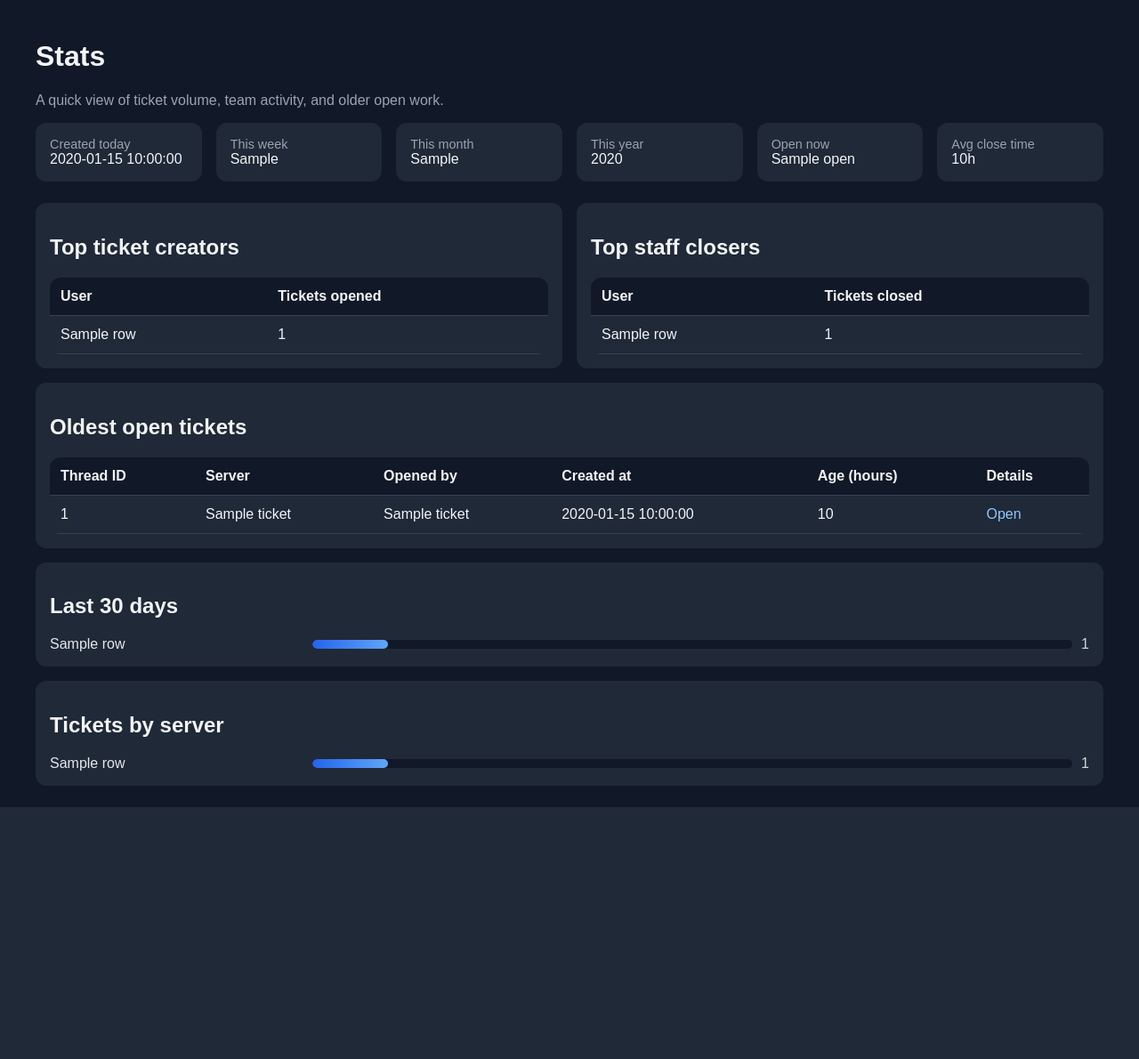
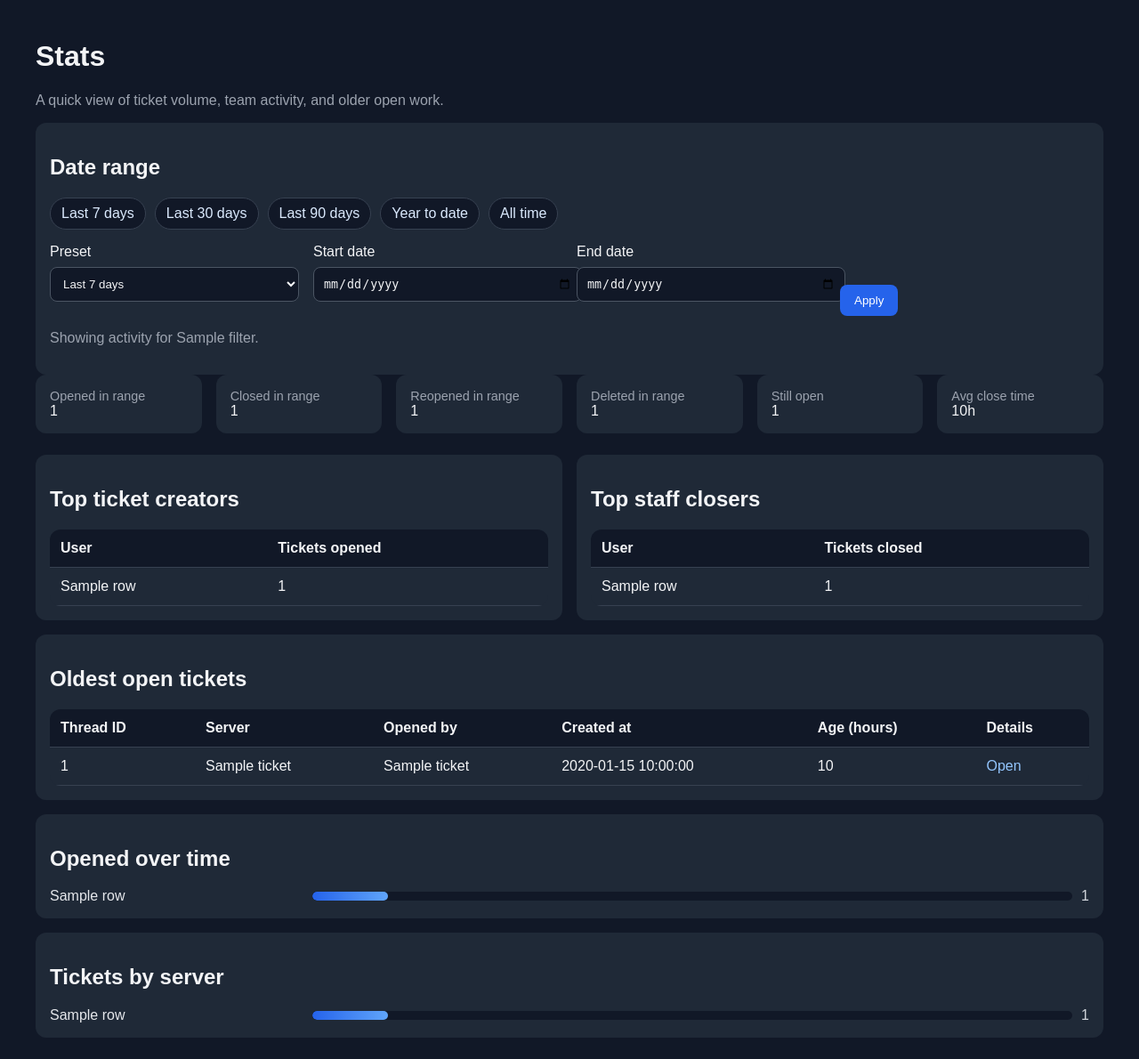
Before and after one commit to unseenmagik/Discord-Ticket-Bot, a FastAPI app: template support_ticket_bot/dashboard/templates/stats.html in a window 1280 px wide. Shown: the part 50-1240 px from the top of the page at 89% size. Before the commit the page ends 957 px from the top, so only its background shows below. Run offline with FastAPI, Linux system fonts and the light colour scheme; the template is opened without the code that fills it: most values are stand-ins (such as "Sample title", 1, 10 or a date in 2020); parts of the project's set-up code (start-up, migrations or seed data) failed here and were passed over.

Commit message:
feat: add date-range filters to dashboard stats
Add preset and custom date-range filters to the dashboard stats page, update the analytics layer to calculate opened, closed, reopened, and deleted ticket activity within the selected window, adapt the trend chart to the chosen range, and update the stats UI and README to reflect the new filtering controls.

```diff
--- a/support_ticket_bot/dashboard/app.py
+++ b/support_ticket_bot/dashboard/app.py
@@ -1,6 +1,7 @@
 from __future__ import annotations
 
 from contextlib import asynccontextmanager
+from datetime import date, datetime, time, timedelta, timezone
 from pathlib import Path
 
 from fastapi import Depends, FastAPI, Form, HTTPException, Request, status
@@ -15,6 +16,14 @@ from support_ticket_bot.utils import DEFAULT_MESSAGE_TEMPLATES, hash_password
 
 BASE_DIR = Path(__file__).resolve().parent
 TEMPLATES = Jinja2Templates(directory=str(BASE_DIR / "templates"))
+STATS_RANGE_LABELS = {
+    "7d": "Last 7 days",
+    "30d": "Last 30 days",
+    "90d": "Last 90 days",
+    "year": "Year to date",
+    "all": "All time",
+    "custom": "Custom range",
+}
 
 
 def require_login(request: Request) -> str:
@@ -23,6 +32,73 @@ def require_login(request: Request) -> str:
     if cookie != expected:
         raise HTTPException(status_code=status.HTTP_303_SEE_OTHER, headers={"Location": "/login"})
     return request.app.state.settings.dashboard_username
+
+
+def _parse_date(value: str | None) -> date | None:
+    if not value:
+        return None
+    try:
+        return date.fromisoformat(value)
+    except ValueError:
+        return None
+
+
+def _resolve_stats_range(
+    range_key: str | None,
+    start_date_value: str | None,
+    end_date_value: str | None,
+) -> tuple[datetime | None, datetime | None, dict[str, str | None]]:
+    selected = range_key if range_key in STATS_RANGE_LABELS else "30d"
+    today = datetime.now(timezone.utc).date()
+
+    start_date = None
+    end_date = None
+
+    if selected == "7d":
+        start_date = today - timedelta(days=6)
+        end_date = today
+    elif selected == "30d":
+        start_date = today - timedelta(days=29)
+        end_date = today
+    elif selected == "90d":
+        start_date = today - timedelta(days=89)
+        end_date = today
+    elif selected == "year":
+        start_date = date(today.year, 1, 1)
+        end_date = today
+    elif selected == "custom":
+        parsed_start = _parse_date(start_date_value)
+        parsed_end = _parse_date(end_date_value)
+        if parsed_start and parsed_end:
+            start_date, end_date = sorted((parsed_start, parsed_end))
+        elif parsed_start:
+            start_date = parsed_start
+            end_date = parsed_start
+        elif parsed_end:
+            start_date = parsed_end
+            end_date = parsed_end
+        else:
+            selected = "30d"
+            start_date = today - timedelta(days=29)
+            end_date = today
+
+    start_at = datetime.combine(start_date, time.min, tzinfo=timezone.utc) if start_date else None
+    end_at = datetime.combine(end_date, time.max, tzinfo=timezone.utc) if end_date else None
+    if selected == "all":
+        start_at = None
+        end_at = None
+
+    if start_date and end_date:
+        label = f"{start_date.isoformat()} to {end_date.isoformat()}"
+    else:
+        label = STATS_RANGE_LABELS[selected]
+
+    return start_at, end_at, {
+        "selected": selected,
+        "label": label,
+        "start_date": start_date.isoformat() if start_date else "",
+        "end_date": end_date.isoformat() if end_date else "",
+    }
 
 
 @asynccontextmanager
@@ -85,16 +161,22 @@ def create_app() -> FastAPI:
         )
 
     @app.get("/stats", response_class=HTMLResponse)
-    async def stats_page(request: Request, user: str = Depends(require_login)):
+    async def stats_page(
+        request: Request,
+        range: str | None = None,
+        start_date: str | None = None,
+        end_date: str | None = None,
+        user: str = Depends(require_login),
+    ):
         db: DashboardDatabase = request.app.state.db
-        stats = db.get_stats()
-        analytics = db.get_ticket_analytics()
+        start_at, end_at, filters = _resolve_stats_range(range, start_date, end_date)
+        analytics = db.get_ticket_analytics(start_at=start_at, end_at=end_at)
         return TEMPLATES.TemplateResponse(
             "stats.html",
             {
                 "request": request,
-                "stats": stats,
                 "analytics": analytics,
+                "filters": filters,
                 "user": user,
             },
         )
--- a/support_ticket_bot/dashboard/templates/base.html
+++ b/support_ticket_bot/dashboard/templates/base.html
@@ -24,7 +24,7 @@
         .deleted { background:#7f1d1d; }
         .filters a { margin-right:12px; }
         .login-box { max-width:420px; margin:80px auto; background:#1f2937; padding:24px; border-radius:12px; }
-        input { width:100%; padding:10px; margin:8px 0 16px; border-radius:8px; border:1px solid #4b5563; background:#111827; color:#f3f4f6; }
+        input, select { width:100%; padding:10px; margin:8px 0 16px; border-radius:8px; border:1px solid #4b5563; background:#111827; color:#f3f4f6; }
         textarea { width:100%; min-height:120px; padding:10px; margin:8px 0 16px; border-radius:8px; border:1px solid #4b5563; background:#111827; color:#f3f4f6; resize:vertical; }
         button { padding:10px 16px; border:none; border-radius:8px; background:#2563eb; color:white; cursor:pointer; }
         .grid { display:grid; grid-template-columns: 220px 1fr; gap:16px; }
@@ -41,6 +41,10 @@
         .notice { margin-bottom:16px; padding:12px 14px; border-radius:10px; background:#064e3b; color:#d1fae5; }
         .muted { color:#9ca3af; }
         .help { font-size:0.92rem; color:#9ca3af; margin-top:-8px; margin-bottom:16px; }
+        .inline-form { display:grid; grid-template-columns:repeat(auto-fit, minmax(180px, 1fr)); gap:16px; align-items:end; }
+        .chip-row { display:flex; flex-wrap:wrap; gap:10px; margin-bottom:16px; }
+        .chip { display:inline-block; padding:8px 12px; border-radius:999px; background:#111827; border:1px solid #374151; color:#dbeafe; }
+        .chip.active { background:#1d4ed8; border-color:#2563eb; color:#eff6ff; }
     </style>
 </head>
 <body>
--- a/support_ticket_bot/dashboard/templates/stats.html
+++ b/support_ticket_bot/dashboard/templates/stats.html
@@ -3,12 +3,48 @@
 <h1>Stats</h1>
 <p class="muted">A quick view of ticket volume, team activity, and older open work.</p>
 
+<div class="card">
+    <h2>Date range</h2>
+    <div class="chip-row">
+        <a class="chip {% if filters.selected == '7d' %}active{% endif %}" href="/stats?range=7d">Last 7 days</a>
+        <a class="chip {% if filters.selected == '30d' %}active{% endif %}" href="/stats?range=30d">Last 30 days</a>
+        <a class="chip {% if filters.selected == '90d' %}active{% endif %}" href="/stats?range=90d">Last 90 days</a>
+        <a class="chip {% if filters.selected == 'year' %}active{% endif %}" href="/stats?range=year">Year to date</a>
+        <a class="chip {% if filters.selected == 'all' %}active{% endif %}" href="/stats?range=all">All time</a>
+    </div>
+    <form method="get" action="/stats" class="inline-form">
+        <div>
+            <label for="range">Preset</label>
+            <select id="range" name="range">
+                <option value="7d" {% if filters.selected == '7d' %}selected{% endif %}>Last 7 days</option>
+                <option value="30d" {% if filters.selected == '30d' %}selected{% endif %}>Last 30 days</option>
+                <option value="90d" {% if filters.selected == '90d' %}selected{% endif %}>Last 90 days</option>
+                <option value="year" {% if filters.selected == 'year' %}selected{% endif %}>Year to date</option>
+                <option value="all" {% if filters.selected == 'all' %}selected{% endif %}>All time</option>
+                <option value="custom" {% if filters.selected == 'custom' %}selected{% endif %}>Custom</option>
+            </select>
+        </div>
+        <div>
+            <label for="start_date">Start date</label>
+            <input id="start_date" name="start_date" type="date" value="{{ filters.start_date }}">
+        </div>
+        <div>
+            <label for="end_date">End date</label>
+            <input id="end_date" name="end_date" type="date" value="{{ filters.end_date }}">
+        </div>
+        <div>
+            <button type="submit">Apply</button>
+        </div>
+    </form>
+    <p class="muted">Showing activity for {{ filters.label }}.</p>
+</div>
+
 <div class="cards">
-    <div class="card"><div class="label">Created today</div><div class="value">{{ analytics.tickets_today }}</div></div>
-    <div class="card"><div class="label">This week</div><div class="value">{{ analytics.tickets_this_week }}</div></div>
-    <div class="card"><div class="label">This month</div><div class="value">{{ analytics.tickets_this_month }}</div></div>
-    <div class="card"><div class="label">This year</div><div class="value">{{ analytics.tickets_this_year }}</div></div>
-    <div class="card"><div class="label">Open now</div><div class="value">{{ stats.open }}</div></div>
+    <div class="card"><div class="label">Opened in range</div><div class="value">{{ analytics.opened_count }}</div></div>
+    <div class="card"><div class="label">Closed in range</div><div class="value">{{ analytics.closed_count }}</div></div>
+    <div class="card"><div class="label">Reopened in range</div><div class="value">{{ analytics.reopened_count }}</div></div>
+    <div class="card"><div class="label">Deleted in range</div><div class="value">{{ analytics.deleted_count }}</div></div>
+    <div class="card"><div class="label">Still open</div><div class="value">{{ analytics.open_count }}</div></div>
     <div class="card"><div class="label">Avg close time</div><div class="value">{{ analytics.average_close_hours if analytics.average_close_hours is not none else '—' }}{% if analytics.average_close_hours is not none %}h{% endif %}</div></div>
 </div>
 
@@ -96,10 +132,10 @@
     </div>
 
     <div class="card">
-        <h2>Last 30 days</h2>
-        {% if analytics.daily_created %}
+        <h2>Opened over time</h2>
+        {% if analytics.trend_points %}
         <div class="bar-list">
-            {% for row in analytics.daily_created %}
+            {% for row in analytics.trend_points %}
             <div class="bar-row">
                 <div class="bar-label">{{ row.label }}</div>
                 <div class="bar-track"><div class="bar-fill" style="width: {{ row.width_pct }}%;"></div></div>
```
Also changed, not shown: support_ticket_bot/db.py (+134 -66 lines), README.md.
